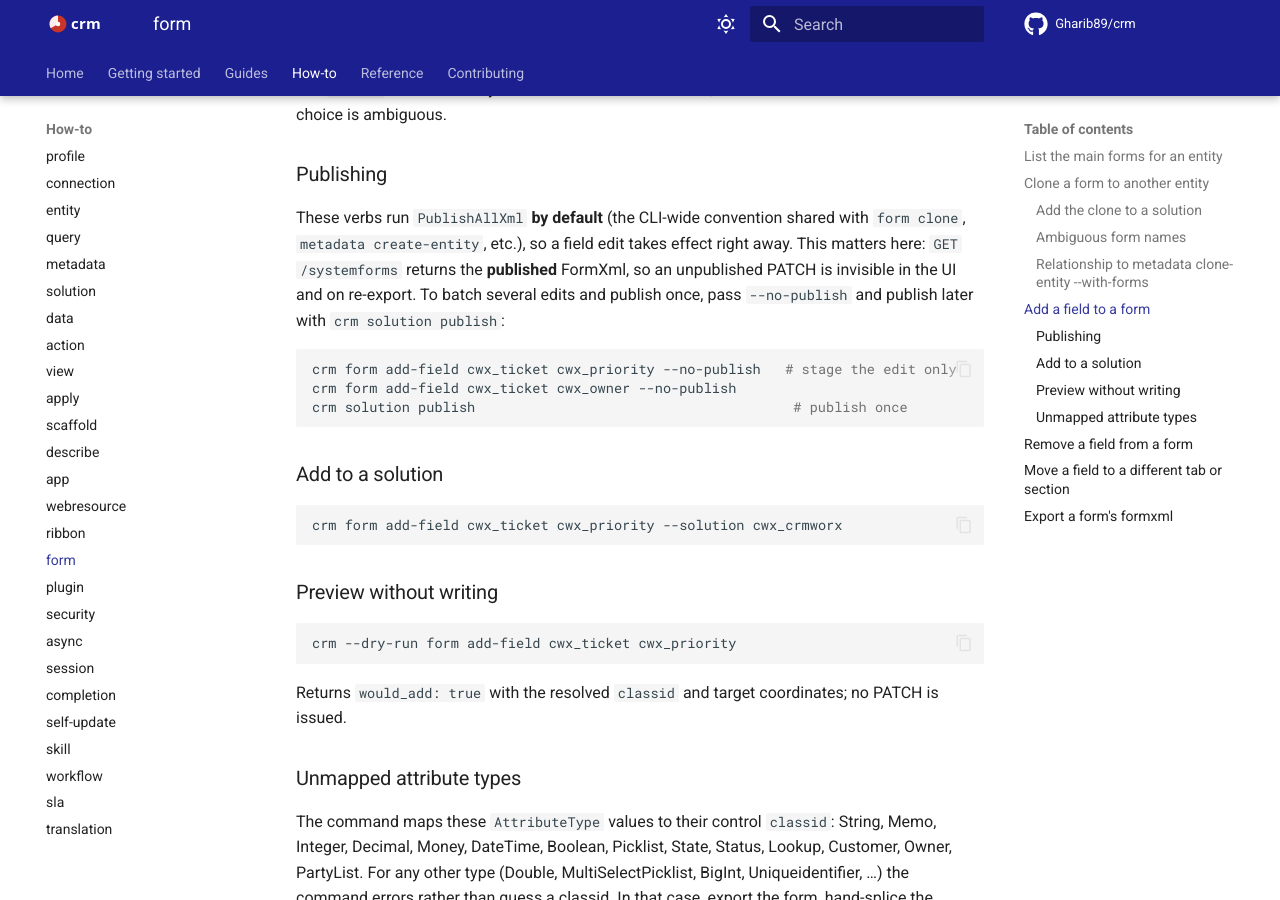
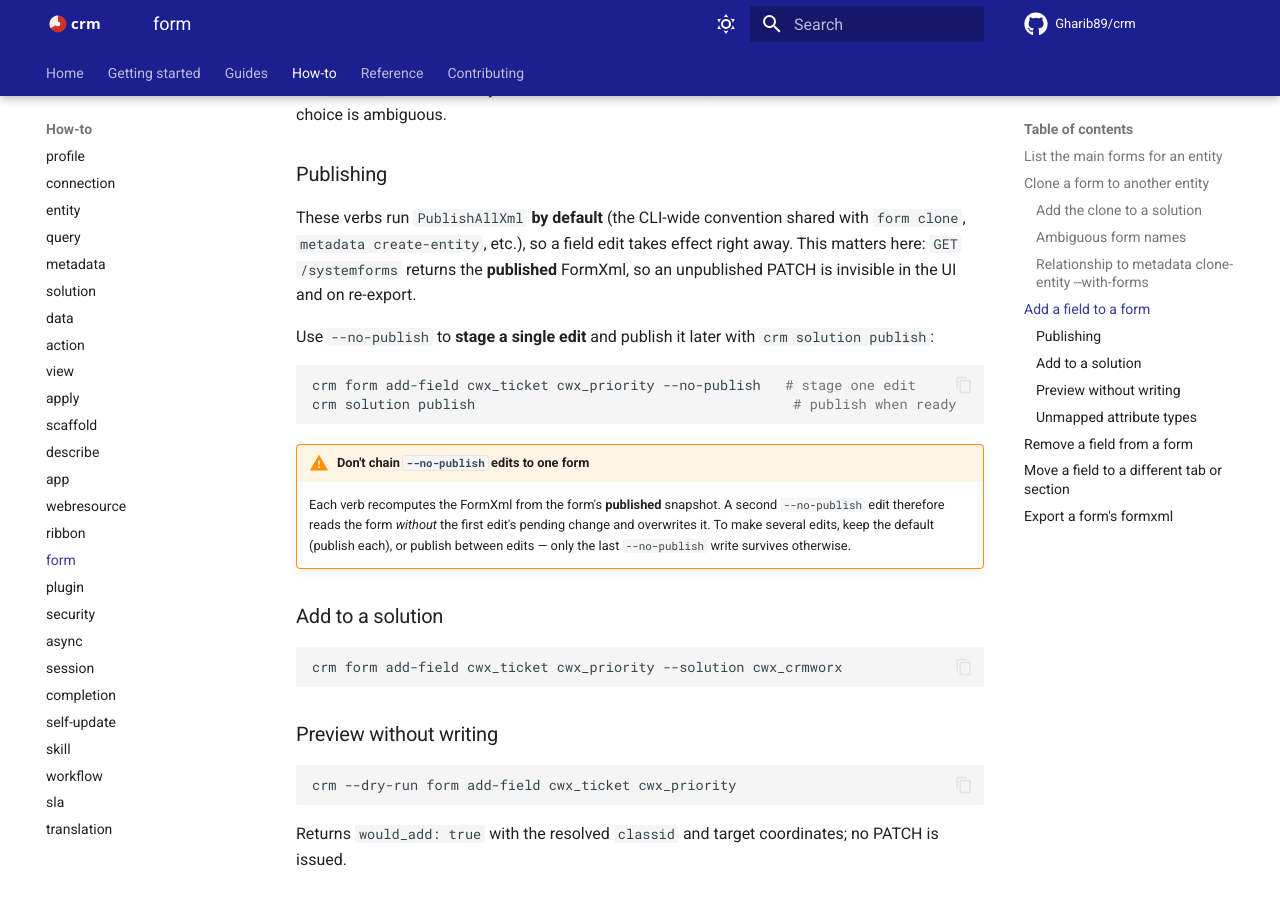
Before and after one commit to Gharib89/crm, an MkDocs documentation site: the page built from docs/how-to/form.md, in a window 1280 px wide and 900 px high, scrolled down 1842 px. Built offline with MkDocs 1.6.1 and Material for MkDocs 9.7.7, drawn with Linux system fonts in a browser that asks for light colours; comment, search, counter and statistics services are not loaded.

Commit message:
fix(form): explicit set-field presence check; correct --form help + no-publish docs
Round-2 review on #338:
- set-field now pre-checks the field's presence with _find_field_control
  instead of substring-matching the raised error message (brittle / could
  misclassify other D365Errors); unrelated transform errors now propagate
  unchanged.
- --form help text notes the primary-form fallback when an entity has several
  main forms (matches _select_form behavior).
- how-to: --no-publish stages a SINGLE edit. Chaining --no-publish edits on one
  form clobbers earlier pending changes, because each verb recomputes FormXml
  from the published snapshot; documented with a warning and a corrected example.

Refs #326

````diff
--- a/docs/how-to/form.md
+++ b/docs/how-to/form.md
@@ -93,14 +93,22 @@ errors if the choice is ambiguous.
 These verbs run `PublishAllXml` **by default** (the CLI-wide convention shared with
 `form clone`, `metadata create-entity`, etc.), so a field edit takes effect right
 away. This matters here: `GET /systemforms` returns the **published** FormXml, so an
-unpublished PATCH is invisible in the UI and on re-export. To batch several edits and
-publish once, pass `--no-publish` and publish later with `crm solution publish`:
+unpublished PATCH is invisible in the UI and on re-export.
+
+Use `--no-publish` to **stage a single edit** and publish it later with
+`crm solution publish`:
 
 ```bash
-crm form add-field cwx_ticket cwx_priority --no-publish   # stage the edit only
-crm form add-field cwx_ticket cwx_owner --no-publish
-crm solution publish                                       # publish once
+crm form add-field cwx_ticket cwx_priority --no-publish   # stage one edit
+crm solution publish                                       # publish when ready
 ```
+
+!!! warning "Don't chain `--no-publish` edits to one form"
+    Each verb recomputes the FormXml from the form's **published** snapshot. A
+    second `--no-publish` edit therefore reads the form *without* the first
+    edit's pending change and overwrites it. To make several edits, keep the
+    default (publish each), or publish between edits — only the last
+    `--no-publish` write survives otherwise.
 
 ### Add to a solution
 
````
Also changed, not shown: 2 other files.
